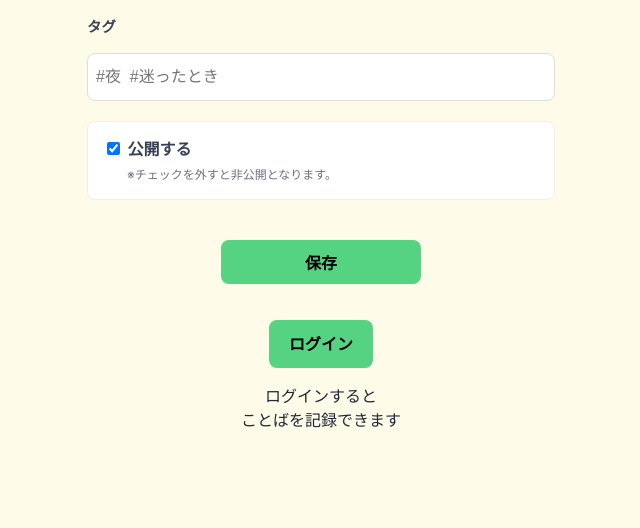
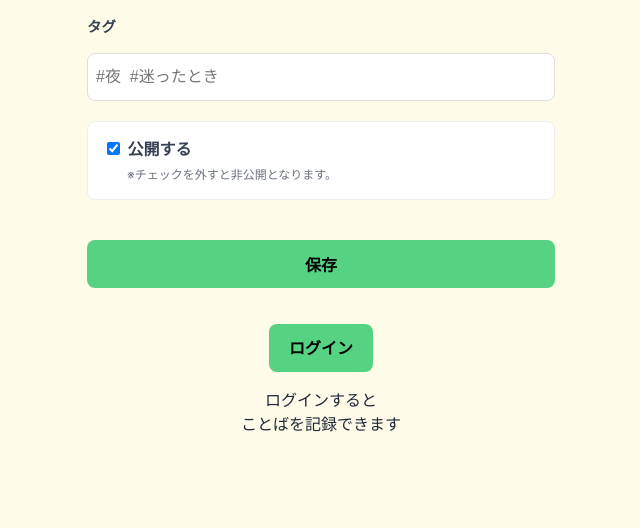
Before and after one commit to Sayaka-Higasa/Kotoba-Trace, a Django app: page /words/words/record in a window 1280 px wide. Shown: the part 791-1319 px from the top of the page, without its empty margins (319-959 px from the left). Before the commit the page ends 1219 px from the top, so only its background shows below. Run offline with Django 5.2, Linux system fonts and the light colour scheme.

Commit message:
記録htmlの保存ボタンのサイズ調整

```diff
--- a/words/templates/words/record.html
+++ b/words/templates/words/record.html
@@ -36,6 +36,15 @@
     textarea.form-input {
         resize: vertical;
     }
+
+    .save-btn {
+    width: 100% !important;
+    display: block;
+    padding: 0.75rem;
+    font-weight: bold;
+    font-size: 1rem;
+    border-radius: 0.5rem;
+}
 </style>
 {% endblock %}
 
@@ -91,13 +100,13 @@
 
 
 
-        <div style="text-align: center; margin-top: 40px;">
-            <button type="submit" class="btn btn-primary" style="width: 200px; padding: 10px; font-size: 16px;">
+        <div style="margin-top: 40px;">
+            <button type="submit" class="btn btn-primary save-btn">
                 保存
             </button>
         </div>
-    </form>
-</div>
+            </form>
+        </div>
 
 {% include "nav.html" %}
 {% endblock %}
```
